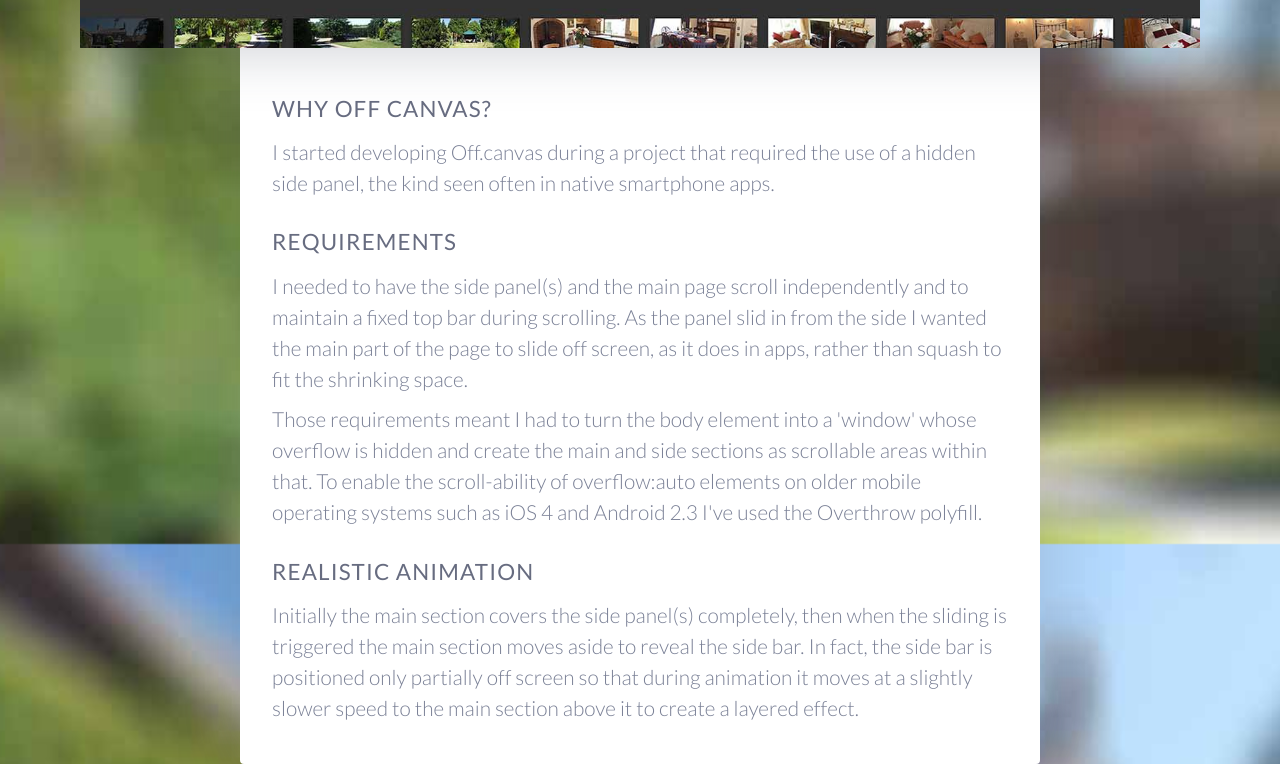
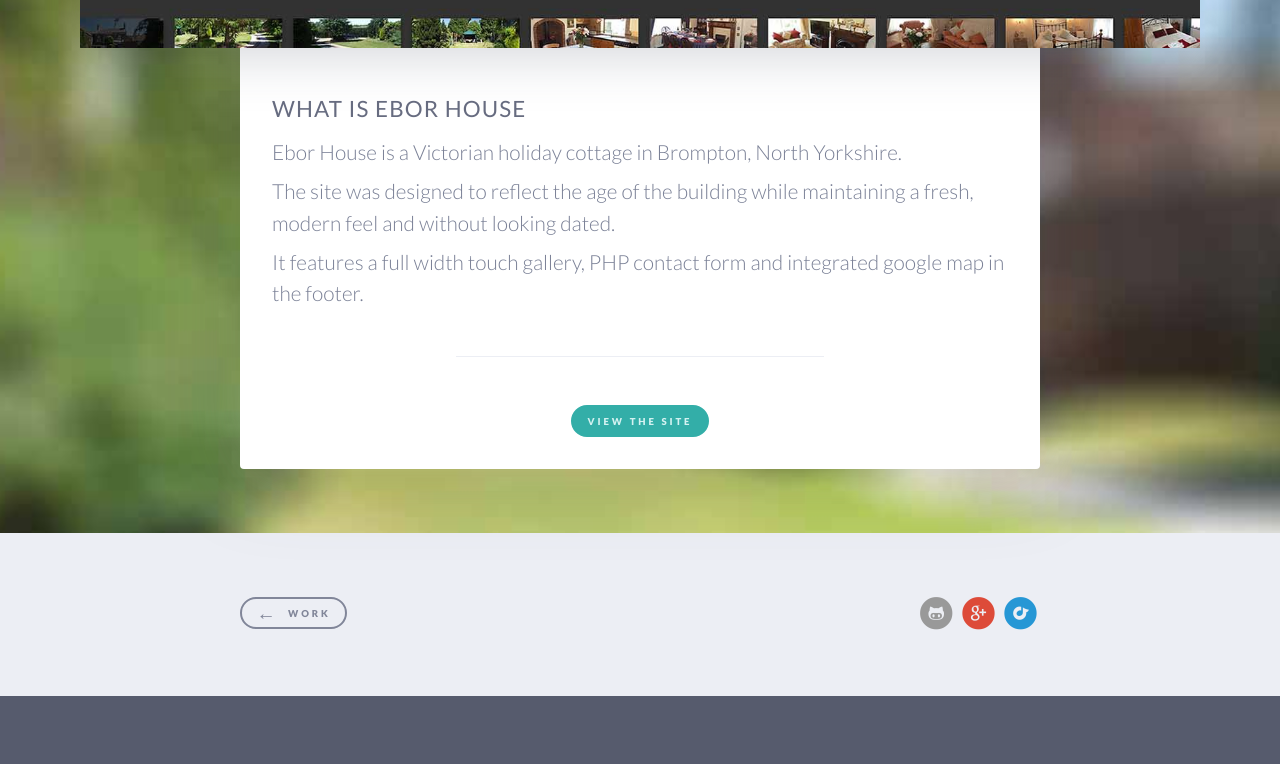
Before and after one commit to AidanZealley/aidanzealley.com, a plain HTML site: page ebor.html in a window 1280 px wide. Shown: the part 1056-1820 px from the top of the page. Drawn offline with Linux system fonts and the light colour scheme; a web font is replaced by a local one.

Commit message:
Updated caroline and ebor page content

```diff
--- a/ebor.html
+++ b/ebor.html
@@ -26,23 +26,22 @@
 
 					<hr/>
 
-					<h3 class="center">Static responsive site with touch gallery.</h3>
+					<h3 class="center">Responsive, single page site with touch gallery.</h3>
 
 					<div class="breakout delay1">
 						<img src="pictures/ebor-screen1.jpg" width="100%"/>
 					</div>
 
-					<h2>Why Off Canvas?</h2>
-					<p>I started developing Off.canvas during a project that required the use of a hidden side panel, the kind seen often in native smartphone apps.</p>
-					<br/>
+					<h2>What is Ebor House</h2>
+					<p>Ebor House is a Victorian holiday cottage in Brompton, North Yorkshire.</p>
+					<p>The site was designed to reflect the age of the building while maintaining a fresh, modern feel and without looking dated.</p>
+					<p>It features a full width touch gallery, PHP contact form and integrated google map in the footer.</p>
 
-					<h2>Requirements</h2>
-					<p>I needed to have the side panel(s) and the main page scroll independently and to maintain a fixed top bar during scrolling. As the panel slid in from the side I wanted the main part of the page to slide off screen, as it does in apps, rather than squash to fit the shrinking space.</p>
-					<p>Those requirements meant I had to turn the body element into a 'window' whose overflow is hidden and create the main and side sections as scrollable areas within that. To enable the scroll-ability of overflow:auto elements on older mobile operating systems such as iOS 4 and Android 2.3 I've used the Overthrow polyfill.</p>
-					<br/>
+					<hr/>
 
-					<h2>Realistic Animation</h2>
-					<p>Initially the main section covers the side panel(s) completely, then when the sliding is triggered the main section moves aside to reveal the side bar. In fact, the side bar is positioned only partially off screen so that during animation it moves at a slightly slower speed to the main section above it to create a layered effect.</p>
+					<div class="center">
+						<a href="http://eborhousebrompton.co.uk/" target="_blank" class="button small accent">View the site</a>
+					</div>
 				</div>
 			</div>
 		</div>
```
Also changed, not shown: caroline.html (+8 -2 lines), pictures/carolineHudson.jpg (added).
